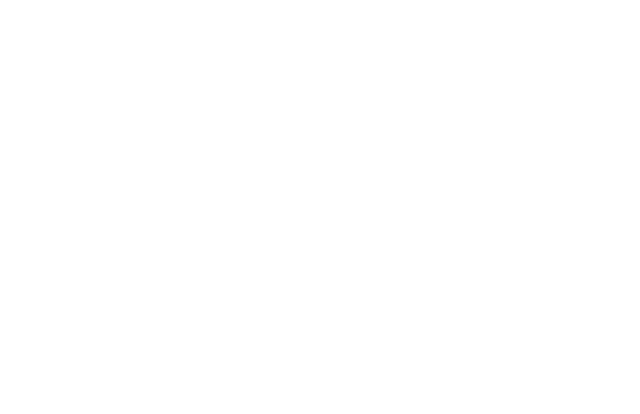
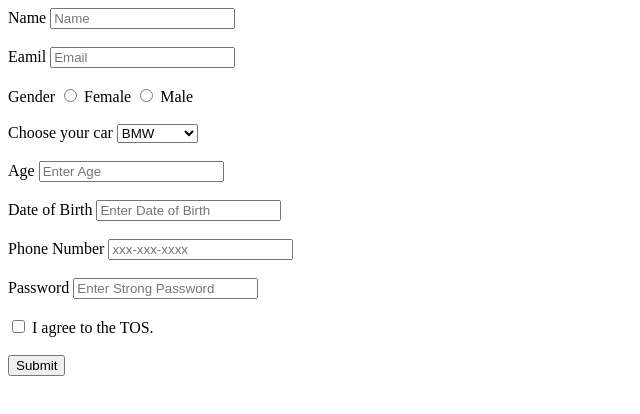
Before and after one commit to acciojob/signup-form-car-Sakshi123-bil, a website: page main.html in a window 1280 px wide. Shown: the whole page, without its empty margins (0-640 px from the left). Drawn offline with Linux system fonts and the light colour scheme.

Commit message:
created a submission

```diff
--- a/main.html
+++ b/main.html
@@ -1,16 +1,62 @@
 <!DOCTYPE html>
+<html lang="en">
+<head>
+    <meta charset="UTF-8">
+    <meta http-equiv="X-UA-Compatible" content="IE=edge">
+    <meta name="viewport" content="width=device-width, initial-scale=1.0">
+    <title>Document</title>
+</head>
+<body>
+    <form method="post">
 
-<html>
+        <label for="" name="Name" id="name"> Name</label>
+        <input placeholder="Name" required>
+       <br><br>
+        <label for="" name="Email" id="email"> Eamil</label>
+        <input placeholder="Email" required>
+       <br><br>
+        <div>
+        <label for="" name="gender">Gender</label>
+        <input type="radio" name="gender" required id="gender_f">
+        <label>Female</label>
+        <input type="radio" name="gender" required id="gender_m">
+        <label>Male</label>
+        </div>
+        <br>
+        <div>
+        <label for="" name="car brands" cars>Choose your car</label>
+        <select required>
 
-<head>
-	<link rel="stylesheet" href="styles.css">
-</head>
-
-<body>
-	<!-- the entire body must be written by student -->
-    <script type="text/javascript" src="./script.js">
-</script>
-
+            <option>BMW</option>
+            <option>Audi</option>
+            <option>Mercedez</option>
+        </select>
+    </div>
+    <br>
+      <div>
+        <label for="" name="Age" id="age">Age</label>
+        <input type="number" placeholder="Enter Age">
+      </div>
+      <br>
+      <div>
+        <label for="" name="dob" id="dob">Date of Birth</label>
+        <input type="number" placeholder="Enter Date of Birth">
+      </div>
+      <br>
+      <div>
+        <label for="" name="phoneNumber" id="tel">Phone Number</label>
+        <input type="number" placeholder="xxx-xxx-xxxx">
+      </div>
+      <br>
+      <div>
+        <label for="" name="password" id="password">Password</label>
+        <input placeholder="Enter Strong Password">
+      </div>
+      <br>
+      <input type="checkbox" placeholder=" I agree to the TOS." id="tos">
+      <label for="" name="condition"> I agree to the TOS.</label>
+      <br><br>
+      <button type="submit">Submit</button>
+    </form>
 </body>
-
 </html>
```
